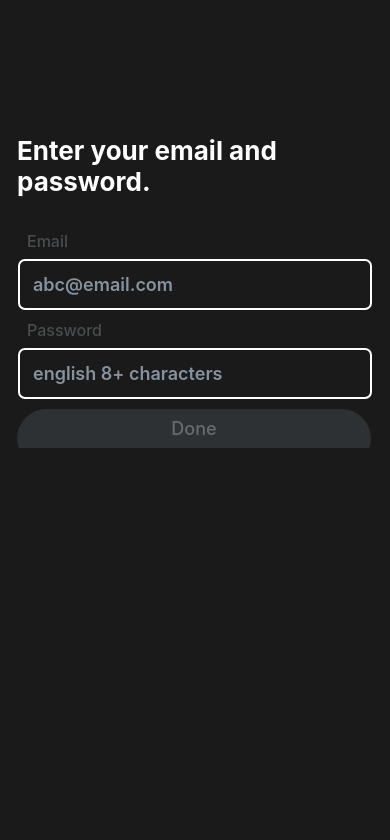
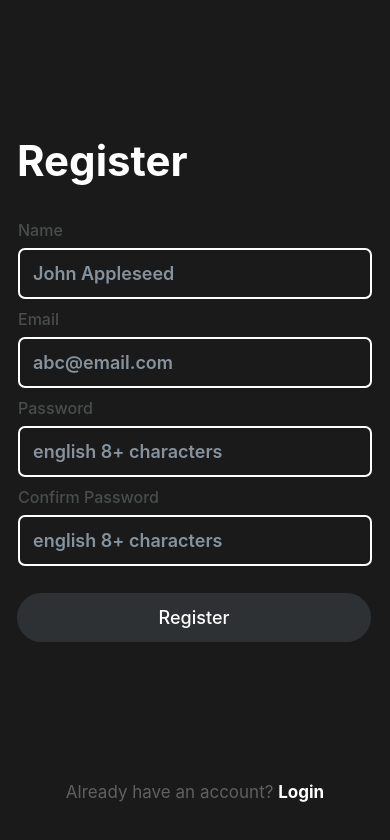
Before and after one commit to jingeekim9/META, a React Native app: screen /Register in a window 390 px wide. Shown: the top 840 px of the page. Built offline with nearby package versions, Linux system fonts and the light colour scheme.

Commit message:
new design

```diff
--- a/pages/Login.js
+++ b/pages/Login.js
@@ -3,7 +3,7 @@ import {View, Text} from "react-native";
 import {widthPercentageToDP as wp, heightPercentageToDP as hp} from 'react-native-responsive-screen';
 import { Input, Button } from '@rneui/base';
 
-export default function Login() {
+export default function Login(props) {
     return (
         <View
             style = {{
@@ -21,11 +21,11 @@ export default function Login() {
                         fontWeight: 'bold',
                         fontSize: hp(5),
                         marginTop: hp(10),
-                        marginLeft: hp(3),
+                        marginLeft: hp(2),
                         color: "#F5F6F8",
                     }}
                 >
-                    Log in with Email
+                    Log in
                 </Text>
             </View>
 
@@ -41,7 +41,7 @@ export default function Login() {
                     style = {{
                         marginTop: hp(1),
                         color: "#717678",
-                        marginLeft: hp(5)
+                        marginLeft: hp(2)
                     }}
                 >
                     E-mail address
@@ -49,16 +49,16 @@ export default function Login() {
                 <Input
                     placeholder = "abc@email.com"
                     inputContainerStyle={{
-                        width: hp(50),
-                        borderRadius: 10,
+                        borderRadius: hp(1),
                         backgroundColor: '#1A1A1A',
                         paddingHorizontal: hp(2),
+                        paddingVertical: hp(0.5),
                         marginTop: hp(1),
                         justifyContent:"center",
                         alignSelf:"center",
                         borderColor: '#212223',
-                        borderBottomWidth: hp(0.5),
-                        borderWidth: hp(0.5),
+                        borderBottomWidth: hp(0.3),
+                        borderWidth: hp(0.3),
                         color: "#717678"
                     }}
 
@@ -69,26 +69,25 @@ export default function Login() {
                 {/* Password */}
                 <Text
                     style = {{
-                        marginTop: hp(-1),
                         color: "#717678",
-                        marginLeft: hp(5)
+                        marginLeft: hp(2)
                     }}
                 >
                     Password
                 </Text>
                 <Input
-                    placeholder = "At least 6 characters including alphabets"
+                    placeholder = "At least 8 characters"
                     inputContainerStyle={{
-                        width: hp(50),
-                        borderRadius: 10,
+                        borderRadius: hp(1),
                         backgroundColor: '#1A1A1A',
                         paddingHorizontal: hp(2),
+                        paddingVertical: hp(0.5),
                         marginTop: hp(1),
                         justifyContent:"center",
                         alignSelf:"center",
                         borderColor: '#212223',
-                        borderBottomWidth: hp(0.5),
-                        borderWidth: hp(0.5),
+                        borderBottomWidth: hp(0.3),
+                        borderWidth: hp(0.3),
                         color: "#717678"
                     }}
 
@@ -98,49 +97,50 @@ export default function Login() {
             </View>
 
             {/* Button */}
-            <View>
+            <View
+                style={{
+                    flexDirection: 'row',
+                    flex: 1
+                }}
+            >
                 <Button
                     titleStyle = {{
-                        color: "#717678"
+                        color: "white",
+                        fontWeight: 'bold'
                     }}
                     title={"Login"}
                     buttonStyle = {{
                         backgroundColor: '#2D3133',
-                        width: hp(50),
-                        borderRadius: 10,
-                        paddingHorizontal: hp(2),
+                        borderRadius: hp(10),
                         marginTop: hp(1),
                         justifyContent:"center",
                         alignSelf:"center",
-                        borderColor: '#212223',
-                        borderBottomWidth: hp(0.5),
-                        borderWidth: hp(0.5),
+                        width: '100%',
+                        paddingVertical: hp(1.3)
                     }}
                     containerStyle = {{
-
+                        paddingHorizontal: hp(2),
+                        flex: 1
                     }}
 
                 >
 
                 </Button>
-
-                <Button
-                    titleStyle = {{
-                        color: '#B4B8B9',
+            </View>
+            <View
+                style={{
+                    marginBottom: hp(5),
+                    alignItems: 'center'
+                }}
+            >
+                <Text
+                    style={{
+                        color: '#5f6060',
                         fontSize: hp(2)
                     }}
-                    title={"Find My Email"}
-                    buttonStyle = {{
-                        backgroundColor: '#1A1A1A',
-                        width: hp(50),
-                        paddingHorizontal: hp(2),
-                        marginTop: hp(1),
-                        justifyContent:"center",
-                        alignSelf:"center"
-                    }}
                 >
-
-                </Button>
+                    Don't have an account? <Text style={{color: 'white', fontWeight: 'bold'}} onPress={() => {props.navigation.navigate("Register")}}>Register</Text>
+                </Text>
             </View>
         </View>
     )
--- a/pages/Register.js
+++ b/pages/Register.js
@@ -4,10 +4,12 @@ import { Input, Button } from '@rneui/themed';
 import {widthPercentageToDP as wp, heightPercentageToDP as hp} from 'react-native-responsive-screen';
 
 
-export default function Register() {
+export default function Register(props) {
 
+    const [name, setName] = useState('');
     const [email, setEmail] = useState('');
     const [password, setPassword] = useState('');
+    const [confirmPassword, setConfirmPassword] = useState('');
 
     return (
         <View
@@ -20,21 +22,21 @@ export default function Register() {
                 style={{
                     color:"white",
                     fontWeight:"700",
-                    fontSize:hp(3.1),
+                    fontSize: hp(5),
                     marginTop:hp(16),
                     marginLeft:hp(2),
                     marginBottom:hp(4)
                 }}
             >
-                Enter your email and password.
+                Register
             </Text>
             <Input
-                placeholder="abc@email.com"
-                autoCapitalize={false}
-                label={"Email"}
+                placeholder="John Appleseed"
+                autoCapitalize={"none"}
+                label={"Name"}
 
                 labelStyle={{
-                    marginLeft: hp(2),
+                    marginLeft: hp(1),
                     marginBottom: hp(1),
                     fontWeight:"500",
                     color:"#494d4e"
@@ -46,9 +48,42 @@ export default function Register() {
                 }}
 
                 inputContainerStyle={{
-                    borderWidth: hp(0.28),
+                    borderWidth: hp(0.2),
                     borderRadius:hp(0.85),
-                    borderBottomWidth:hp(0.28),
+                    borderBottomWidth:hp(0.2),
+                    borderColor: "white",
+                    marginLeft:hp(1),
+                    height: hp(6),
+                    width: hp(42)
+                }}
+                inputStyle={{
+                    color: "#686c6e"
+                }}
+                onChangeText={(text) => {
+                    setName(text);
+                }}
+            />
+            <Input
+                placeholder="abc@email.com"
+                autoCapitalize={"none"}
+                label={"Email"}
+
+                labelStyle={{
+                    marginLeft: hp(1),
+                    marginBottom: hp(1),
+                    fontWeight:"500",
+                    color:"#494d4e"
+                }}
+
+                style={{
+                    marginLeft: hp(1.5),
+                    fontWeight: "600"
+                }}
+
+                inputContainerStyle={{
+                    borderWidth: hp(0.2),
+                    borderRadius:hp(0.85),
+                    borderBottomWidth:hp(0.2),
                     borderColor: "white",
                     marginLeft:hp(1),
                     height: hp(6),
@@ -63,12 +98,12 @@ export default function Register() {
             />
             <Input
                 placeholder="english 8+ characters"
-                autoCapitalize={false}
+                autoCapitalize={"none"}
                 label={"Password"}
                 secureTextEntry={true}
 
                 labelStyle={{
-                    marginLeft: hp(2),
+                    marginLeft: hp(1),
                     marginBottom: hp(1),
                     color:"#494d4e",
                     fontWeight:"500"
@@ -79,9 +114,9 @@ export default function Register() {
                 }}
 
                 inputContainerStyle={{
-                    borderWidth: hp(0.28),
+                    borderWidth: hp(0.2),
                     borderRadius:hp(0.85),
-                    borderBottomWidth:hp(0.28),
+                    borderBottomWidth:hp(0.2),
                     borderColor: "white",
                     marginLeft:hp(1),
                     height: hp(6),
@@ -94,23 +129,77 @@ export default function Register() {
                     setPassword(text);
                 }}
             />
+            <Input
+                placeholder="english 8+ characters"
+                autoCapitalize={"none"}
+                label={"Confirm Password"}
+                secureTextEntry={true}
+
+                labelStyle={{
+                    marginLeft: hp(1),
+                    marginBottom: hp(1),
+                    color:"#494d4e",
+                    fontWeight:"500"
+                }}
+                style={{
+                    marginLeft: hp(1.5),
+                    fontWeight: "600"
+                }}
+
+                inputContainerStyle={{
+                    borderWidth: hp(0.2),
+                    borderRadius:hp(0.85),
+                    borderBottomWidth:hp(0.2),
+                    borderColor: "white",
+                    marginLeft:hp(1),
+                    height: hp(6),
+                    width: hp(42)
+                }}
+                inputStyle={{
+                    color: "#686c6e"
+                }}
+                onChangeText={(text) => {
+                    setConfirmPassword(text);
+                }}
+            />
+            <View
+                style={{
+                    flex: 1,
+                    marginTop: hp(2)
+                }}
+            >
                 <Button
-              title="Done"
+                title="Register"
                 titleStyle={{
-                color: "#686c6e",
+                    color: "white",
                     fontWeight: "500"
                 }}
                 buttonStyle={{
                     backgroundColor: "#2d3133",
+                    paddingVertical: hp(1.5)
                 }}
                 containerStyle={{
                     borderRadius:hp(5),
                     width: hp(42),
                     marginLeft:hp(2),
-                height: hp(7)
                 }}
                 />
-
+            </View>
+            <View
+                style={{
+                    marginBottom: hp(5),
+                    alignItems: 'center'
+                }}
+            >
+                <Text
+                    style={{
+                        color: '#5f6060',
+                        fontSize: hp(2)
+                    }}
+                >
+                    Already have an account? <Text style={{color: 'white', fontWeight: 'bold'}} onPress={() => {props.navigation.navigate("Login")}}>Login</Text>
+                </Text>
+            </View>
         </View>
     )
 }
```
Lines whose indentation alone changed are shown as unchanged.
